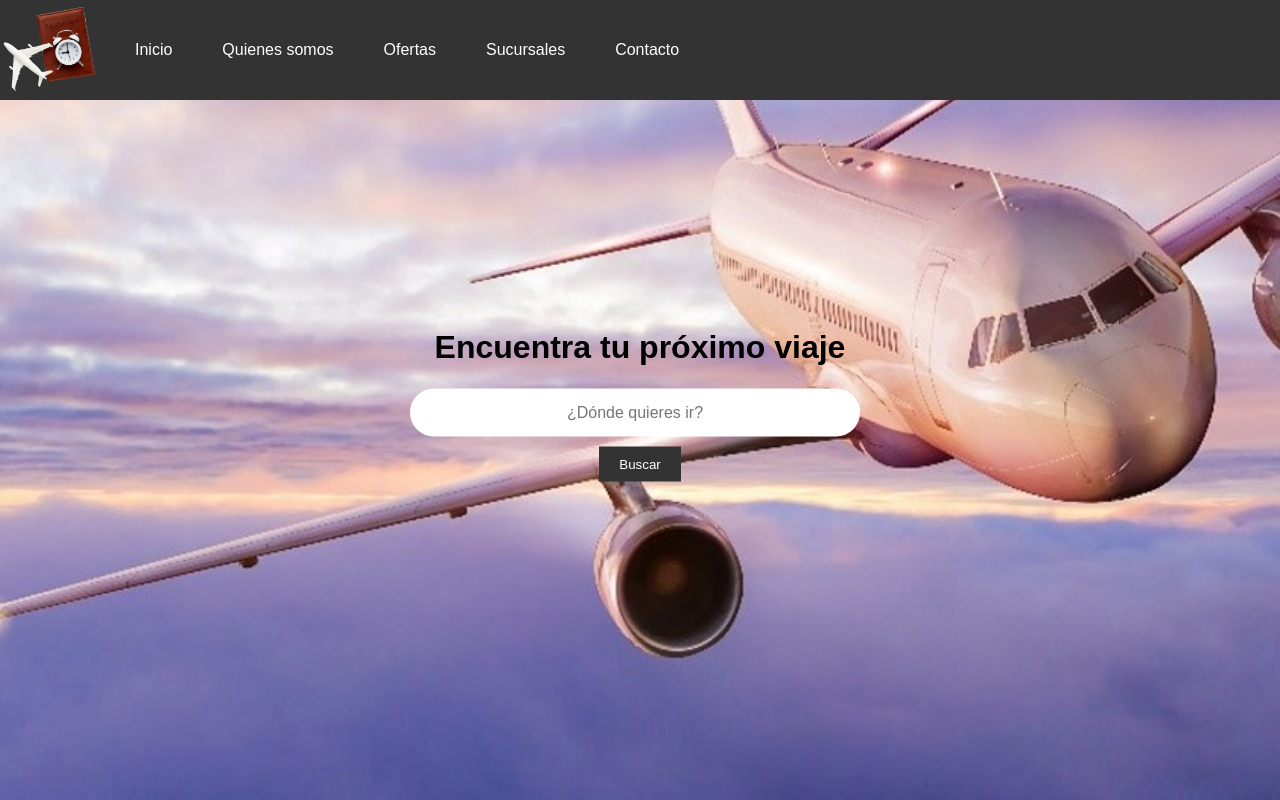
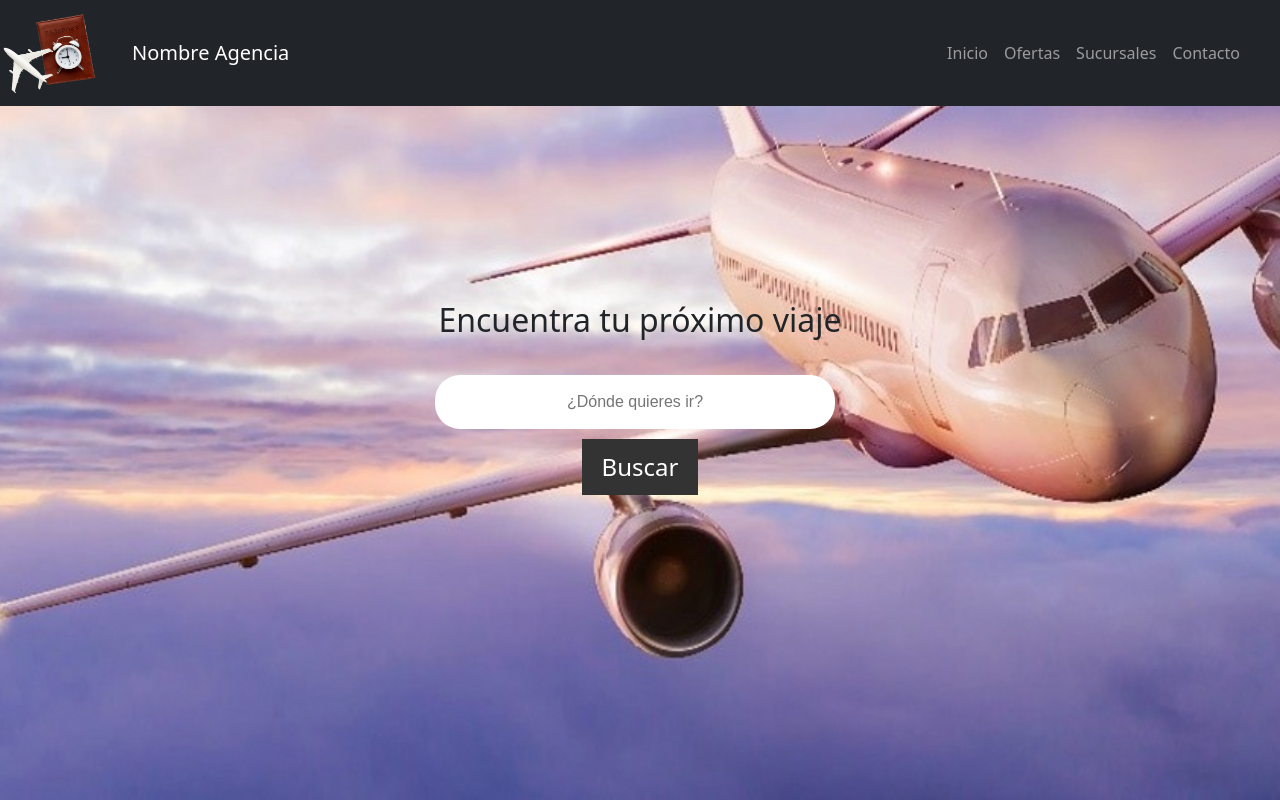
Before and after one commit to egmprog/cacG6, a PHP site: page / in a window 1280 px wide. Run offline with PHP 8.4, Linux system fonts and the light colour scheme.

Commit message:
Adecuacion del menu a todas las paginas

```diff
--- a/index.html
+++ b/index.html
@@ -1,11 +1,10 @@
 <!DOCTYPE html>
 <html lang="es">
+  <head>
+    <meta charset="UTF-8" />
+    <meta name="viewport" content="width=device-width, initial-scale=1.0" />
 
-<head>
-    <meta charset="UTF-8">
-    <meta name="viewport" content="width=device-width, initial-scale=1.0">
-    <link rel="stylesheet" href="styles.css">
-    <link rel="stylesheet" href="styles_index.css">
+    <link rel="stylesheet" href="styles_index.css" />
     <title>Agencia de viajes</title>
 
   </head>
@@ -13,35 +12,33 @@
   <body>
     <!-- header -->
     <header>
-        <nav class="menu">
-            <div>
-                <img src="./img/logo01.png" alt="logo">
-            </div>
-            <ul>
-                <li><a href="./index.html">Inicio</a></li>
-                <li><a href="./about.html">Quienes somos</a></li>
-                <li><a href="./offers.html">Ofertas</a></li>
-                <li><a href="./offices.html">Sucursales</a></li>
-                <li><a href="./contact.html">Contacto</a></li>
-            </ul>
-        </nav>
+
+      <!-- script para insertar el menu de navegación -->
+      <div id="contenido"></div>
+      <script>
+        fetch("./menu.html")
+          .then((response) => response.text())
+          .then((data) => {
+            document.getElementById("contenido").innerHTML = data;
+          });
+      </script>
+      <!--  -->
     </header>
 
     <!-- main -->
-    <main>
-
+    <main  class="page-content">
       <!-- secciones -->
       <section class="secc1">
         <div>
-                <img src="./img/avion01.jpg" alt="avion">
+          <img src="./img/avion01.jpg" alt="avion" />
         </div>
         <div>
           <h1>Encuentra tu próximo viaje</h1>
         </div>
         <div>
           <form action="#">
-                    <input type="text" placeholder="¿Dónde quieres ir?"><br>
-                    <input type="submit" value="Buscar">
+            <input type="text" placeholder="¿Dónde quieres ir?" /><br />
+            <input type="submit" value="Buscar" />
           </form>
         </div>
       </section>
@@ -49,14 +46,9 @@
       <section></section>
 
       <section></section>
-
     </main>
 
     <!-- footer -->
-    <footer>
-
-    </footer>
-
+    <footer></footer>
   </body>
-
 </html>
--- /dev/null
+++ b/menu.html
@@ -0,0 +1,42 @@
+<head>
+
+  <!-- Bootstrap CSS -->
+  <link href="https://cdn.jsdelivr.net/npm/bootstrap@5.3.0-alpha1/dist/css/bootstrap.min.css" rel="stylesheet">
+  <!-- Font Awesome CSS (para el icono de hamburguesa) -->
+  <link href="https://cdnjs.cloudflare.com/ajax/libs/font-awesome/6.0.0-beta3/css/all.min.css" rel="stylesheet">
+  <style>
+    /* Estilos personalizados */
+    .navbar-toggler-icon {
+      color: #fff; /* Color del icono de hamburguesa */
+    }
+  </style>
+</head>
+<body>
+
+<nav class="navbar navbar-expand-lg navbar-dark bg-dark ">
+    <div>
+        <img src="./img/logo01.png" alt="logo" class="img-fluid" style="width: 100px; height: 90px;"/>
+    </div>
+  <div class="container">
+    <a class="navbar-brand" href="#">Nombre Agencia</a>
+    <!-- Botón de hamburguesa -->
+    <button class="navbar-toggler" type="button" data-bs-toggle="collapse" data-bs-target="#navbarNav" aria-controls="navbarNav" aria-expanded="false" aria-label="Toggle navigation">
+      <span class="navbar-toggler-icon"></span>
+    </button>
+    <!-- Menú -->
+    <div class="collapse navbar-collapse" id="navbarNav">
+      <ul class="navbar-nav ms-auto">
+        <li class="nav-item"><a class="nav-link" href="./index.html">Inicio</a></li>
+        <li class="nav-item"><a class="nav-link" href="./offers.html">Ofertas</a></li>
+        <li class="nav-item"><a class="nav-link" href="./offices.html">Sucursales</a></li>
+        <li class="nav-item"><a class="nav-link" href="./contact.html">Contacto</a></li>
+      </ul>
+    </div>
+  </div>
+</nav>
+
+<!-- Bootstrap Bundle con Popper.js y Bootstrap JS -->
+<script src="https://cdn.jsdelivr.net/npm/bootstrap@5.3.0-alpha1/dist/js/bootstrap.bundle.min.js"></script>
+
+</body>
+</html>
--- a/styles.css
+++ b/styles.css
@@ -11,14 +11,14 @@ html body{
 @media screen and (min-width: 701px) {
 
 
-header {
+/* header {
     display: flex;
     justify-content: space-between;
     align-items: center; /* Alinea verticalmente los elementos */
     margin: 0;
     background-color: #333; /* Fondo del header */
     color: white; /* Color del texto */
-}
+} */
 
 .menu {
     display: flex;
@@ -56,14 +56,14 @@ li a:hover {
 
 /*Header para pantallas menores a 600px*/
 @media screen and (max-width: 700px) {
-    header {
-        display: flex;
-        justify-content: space-between;
-        align-items: center; /* Alinea verticalmente los elementos */
+   /*  header {
+        /* display: flex; */
+        /* justify-content: space-between; */
+        /* align-items: center; */ /* Alinea verticalmente los elementos */
         margin: 0;
         background-color: #333; /* Fondo del header */
         color: white; /* Color del texto */
-    }
+    } */
 
     .menu img {
         width: 100px; /* Ancho del logo */
--- a/styles_index.css
+++ b/styles_index.css
@@ -1,6 +1,11 @@
 /*Hoja de estilos adicionales de index.html*/
 
 /*seccion 1*/
+
+.page-content {
+    margin-top: 100px; /* Establece un margen superior para dejar espacio para el menú */
+  }
+
 .secc1 img{
     position: absolute;
     top: 0;
```
Also changed, not shown: contact.html (+11 -13 lines), offers.html (+11 -13 lines), offices.html (+52 -25 lines), styles_offices.css (+8 -1 lines). Lines whose indentation alone changed are shown as unchanged.
